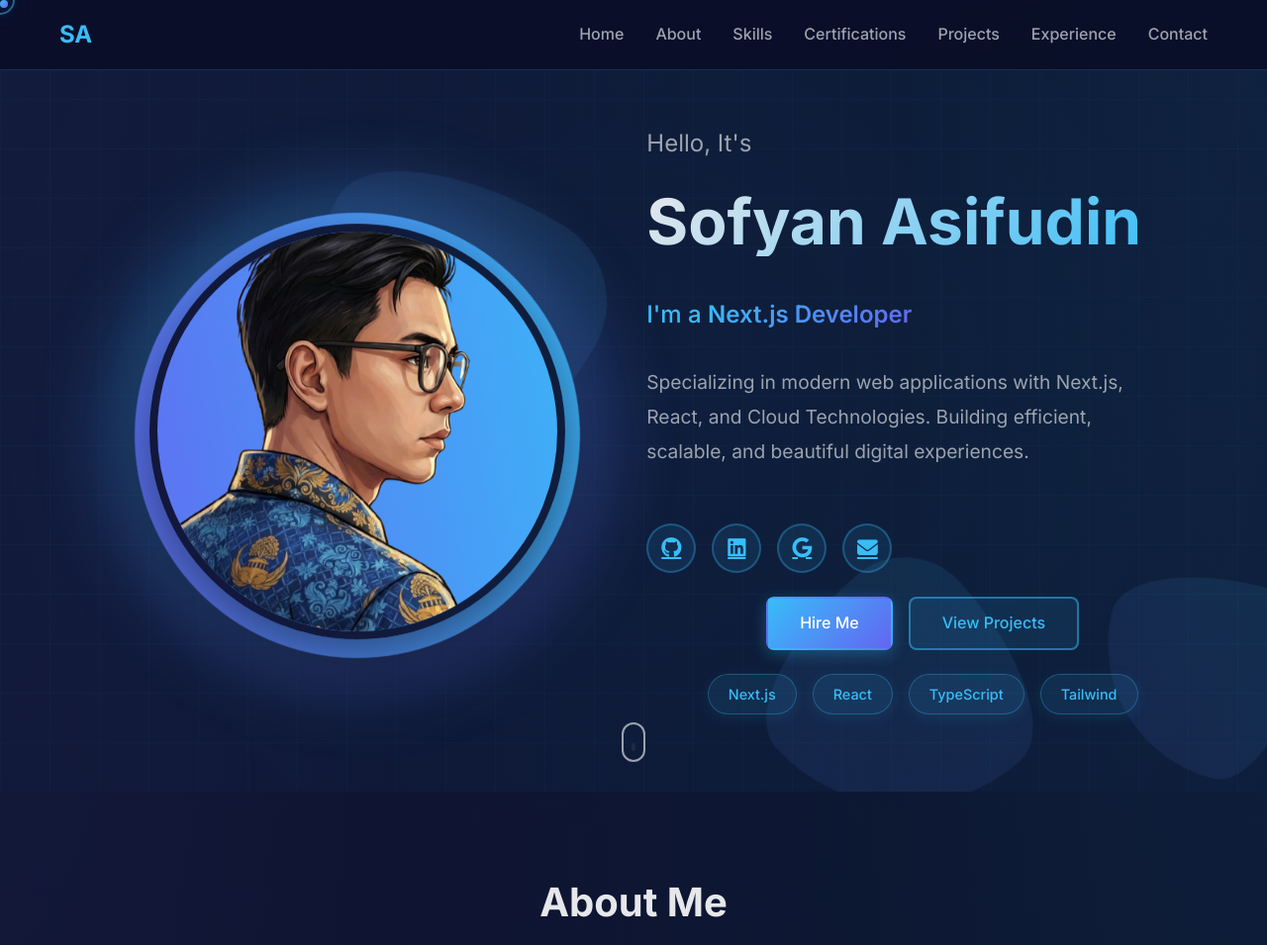
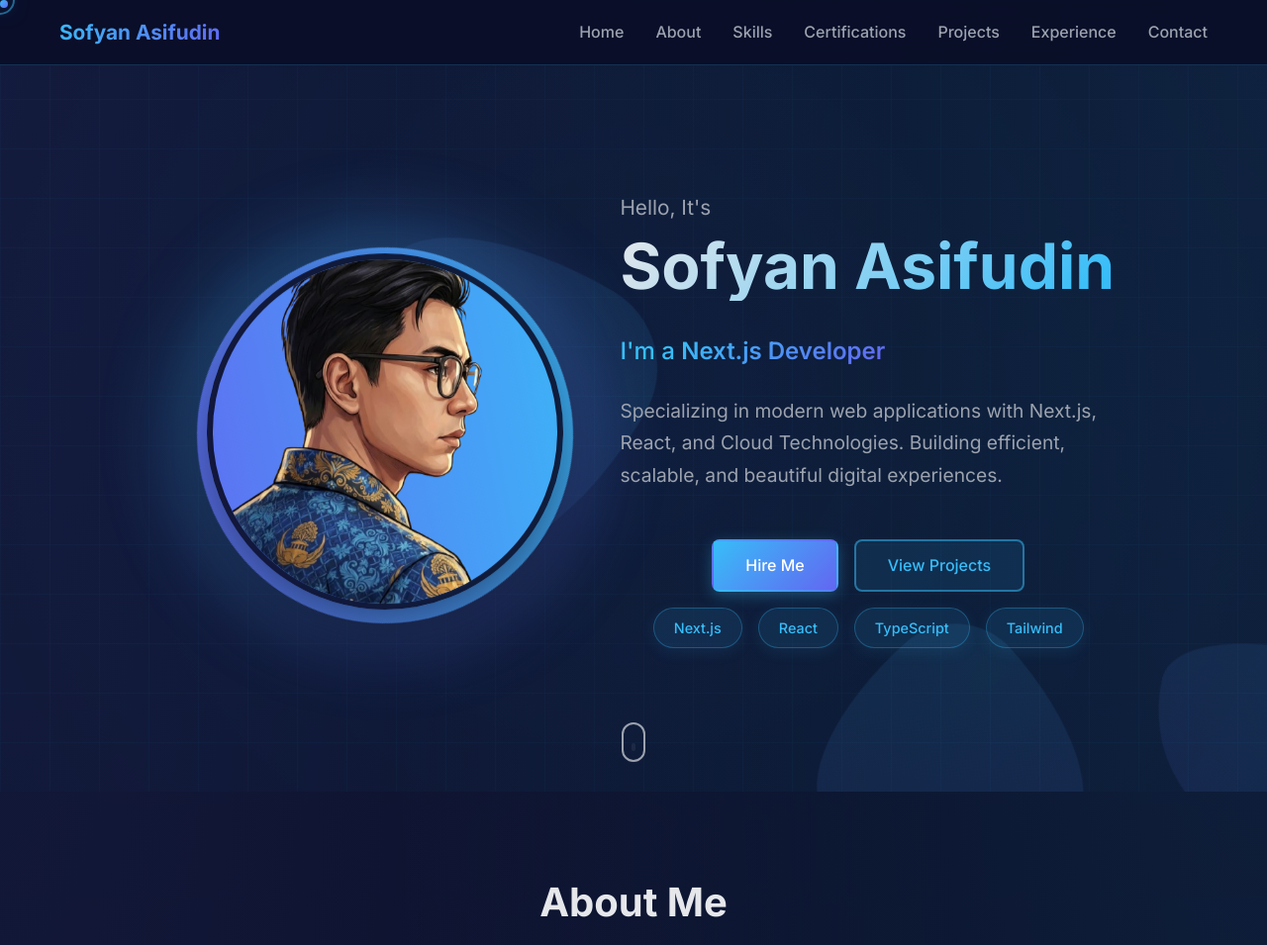
Before and after one commit to sofyanas/sofyanasifudin, a plain HTML site: page index.html in a window 1280 px wide. Shown: the top 955 px of the page at 99% size. Drawn offline with Linux system fonts and the light colour scheme.

Commit message:
UI refinements: Compact layout, remove hero social icons, update navbar brand

```diff
--- a/index.html
+++ b/index.html
@@ -21,7 +21,7 @@
     <!-- Navigation -->
     <nav class="navbar">
         <div class="container">
-            <div class="nav-brand">SA</div>
+            <div class="nav-brand">Sofyan Asifudin</div>
             <ul class="nav-menu">
                 <li><a href="#home" class="nav-link">Home</a></li>
                 <li><a href="#about" class="nav-link">About</a></li>
@@ -63,21 +63,6 @@
                     <h1 class="hero-title fade-in">Sofyan Asifudin</h1>
                     <p class="hero-subtitle fade-in">I'm a <span class="typed-text">Next.js Developer</span></p>
                     <p class="hero-description fade-in">Specializing in modern web applications with Next.js, React, and Cloud Technologies. Building efficient, scalable, and beautiful digital experiences.</p>
-
-                    <div class="hero-social-links fade-in">
-                        <a href="https://github.com/sofyanas" target="_blank" class="social-icon">
-                            <i class="fab fa-github"></i>
-                        </a>
-                        <a href="https://linkedin.com/in/sofyanas" target="_blank" class="social-icon">
-                            <i class="fab fa-linkedin"></i>
-                        </a>
-                        <a href="https://www.skills.google/public_profiles/8e064ed4-d350-4fba-a871-71d8bfaedebb" target="_blank" class="social-icon">
-                            <i class="fab fa-google"></i>
-                        </a>
-                        <a href="mailto:sofyan.asifudin@example.com" class="social-icon">
-                            <i class="fas fa-envelope"></i>
-                        </a>
-                    </div>
 
                     <div class="hero-buttons fade-in">
                         <a href="#contact" class="btn btn-primary">
--- a/styles.css
+++ b/styles.css
@@ -105,9 +105,12 @@ body::before {
 }
 
 .nav-brand {
-    font-size: 1.5rem;
+    font-size: 1.3rem;
     font-weight: 700;
-    color: var(--accent);
+    background: var(--gradient-2);
+    -webkit-background-clip: text;
+    -webkit-text-fill-color: transparent;
+    background-clip: text;
 }
 
 .nav-menu {
@@ -236,7 +239,7 @@ body::before {
 .hero-content-wrapper {
     display: grid;
     grid-template-columns: 45% 55%;
-    gap: 4rem;
+    gap: 2rem;
     align-items: center;
     max-width: 1400px;
     margin: 0 auto;
@@ -254,8 +257,8 @@ body::before {
 
 .hero-photo-container {
     position: relative;
-    width: 450px;
-    height: 450px;
+    width: 380px;
+    height: 380px;
     display: flex;
     align-items: center;
     justify-content: center;
@@ -277,11 +280,11 @@ body::before {
 }
 
 .hero-profile-photo {
-    width: 420px;
-    height: 420px;
+    width: 360px;
+    height: 360px;
     border-radius: 50%;
     object-fit: cover;
-    border: 8px solid rgba(10, 14, 39, 0.9);
+    border: 6px solid rgba(10, 14, 39, 0.9);
     position: relative;
     z-index: 1;
     box-shadow: 0 20px 60px rgba(0, 0, 0, 0.5);
@@ -323,17 +326,18 @@ body::before {
     text-align: left;
     display: flex;
     flex-direction: column;
-    gap: 1.5rem;
+    gap: 1rem;
 }
 
 .hero-greeting {
-    font-size: 1.5rem;
+    font-size: 1.3rem;
     color: var(--text-secondary);
     font-weight: 400;
+    margin-bottom: -0.5rem;
 }
 
 .hero-title {
-    font-size: 4.5rem;
+    font-size: 3.5rem;
     font-weight: 700;
     color: var(--text-primary);
     line-height: 1.1;
@@ -352,9 +356,10 @@ body::before {
 }
 
 .hero-subtitle {
-    font-size: 2rem;
+    font-size: 1.6rem;
     color: var(--text-primary);
     font-weight: 500;
+    margin-bottom: -0.3rem;
 }
 
 .typed-text {
@@ -366,10 +371,11 @@ body::before {
 }
 
 .hero-description {
-    font-size: 1.1rem;
+    font-size: 1rem;
     color: var(--text-secondary);
-    line-height: 1.8;
+    line-height: 1.7;
     max-width: 500px;
+    margin-bottom: 0.5rem;
 }
 
 /* Social Links */
```
